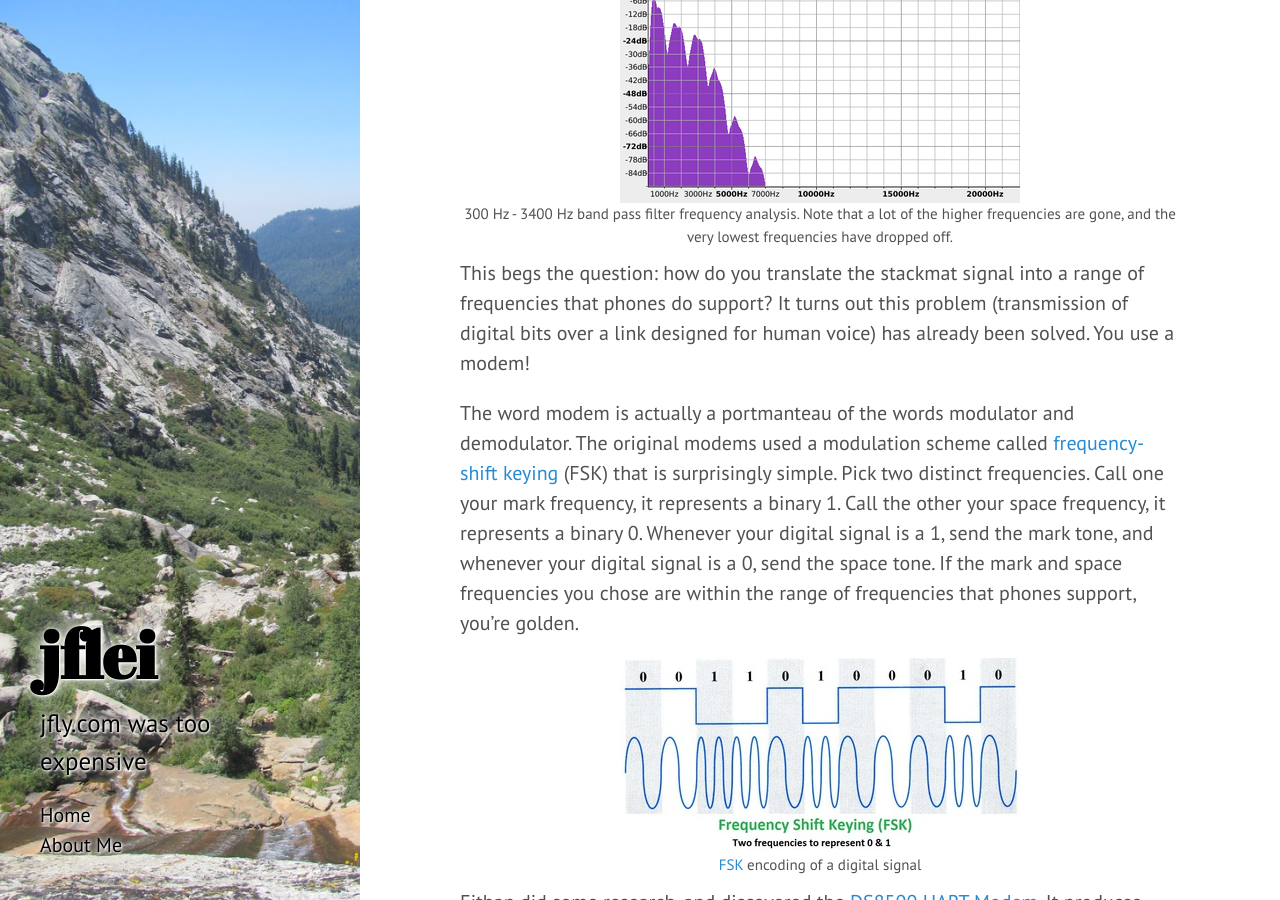
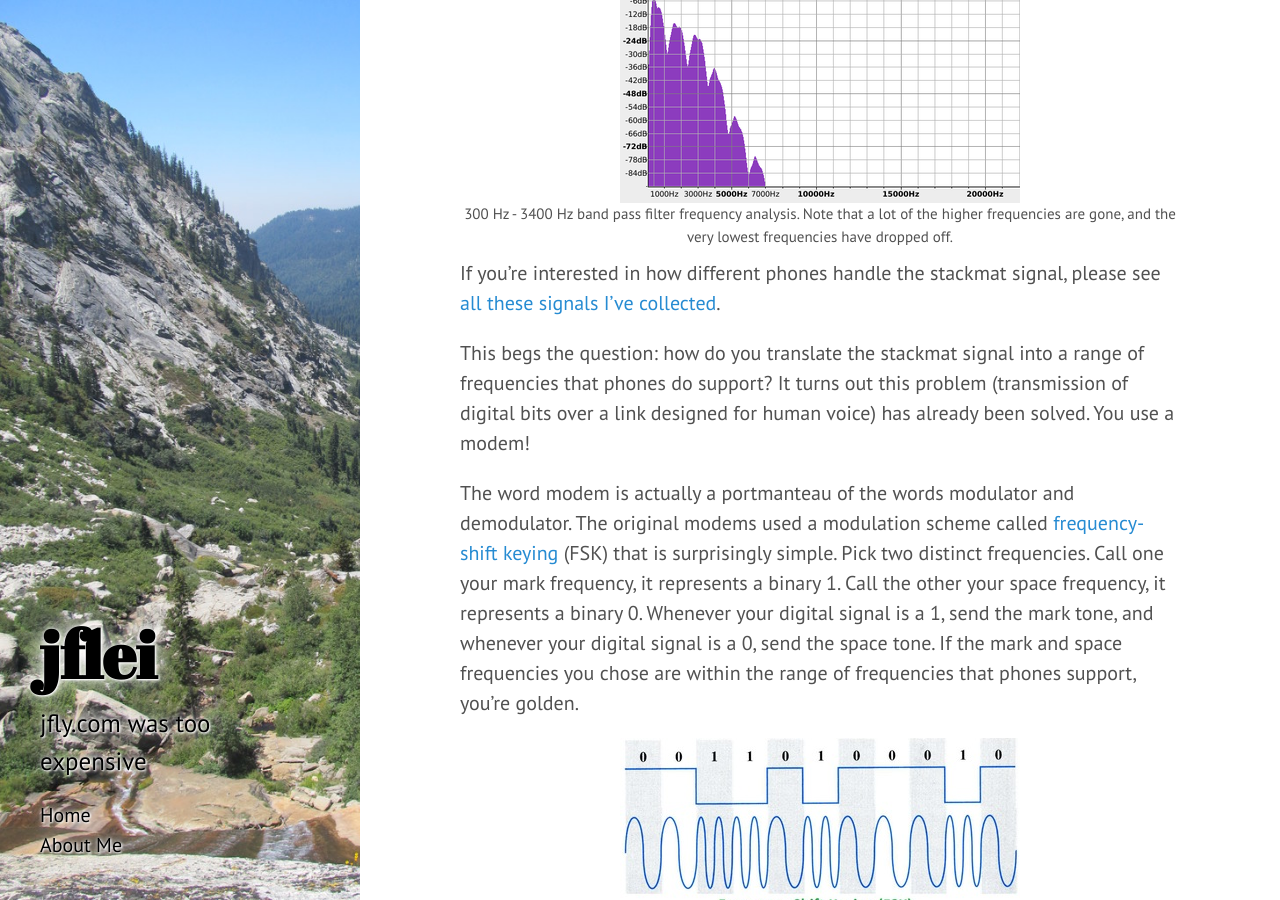
Before and after one commit to jfly/jfly.github.io, a Jekyll site: the page built from _posts/2014-08-21-dialup-stackmat.md, in a window 1280 px wide and 900 px high, scrolled down 3900 px. Built offline with Jekyll 4.4.1, drawn with Linux system fonts in a browser that asks for light colours.

Commit message:
Added linke to /stackmat-phones/ page.

```diff
--- a/_posts/2014-08-21-dialup-stackmat.md
+++ b/_posts/2014-08-21-dialup-stackmat.md
@@ -124,6 +124,9 @@ plugging the stackmat into a phone!
 {% include image.html src="dialup-stackmat/band-pass-filter.png" alt="300 Hz - 3400 Hz band pass filter applied to stackmat signal" %}
 
 {% include image.html src="dialup-stackmat/band-pass-filter-analysis.png" alt="300 Hz - 3400 Hz band pass filter frequency analysis. Note that a lot of the higher frequencies are gone, and the very lowest frequencies have dropped off." %}
+
+If you're interested in how different phones handle the stackmat signal, please
+see [all these signals I've collected](/stackmat-phones/).
 
 This begs the question: how do you translate the stackmat signal into a range
 of frequencies that phones do support? It turns out this problem (transmission of
```
